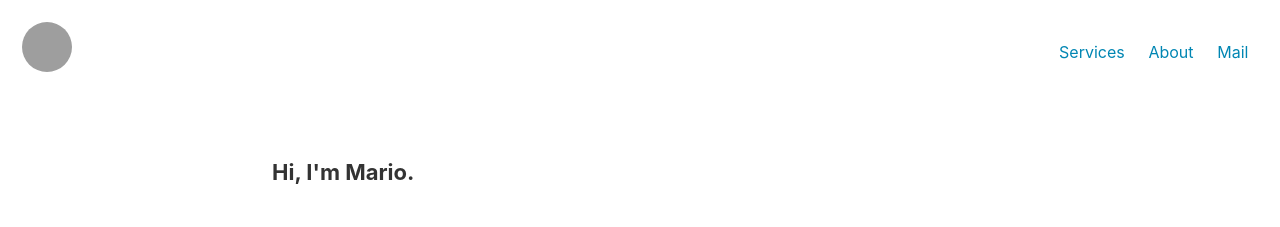
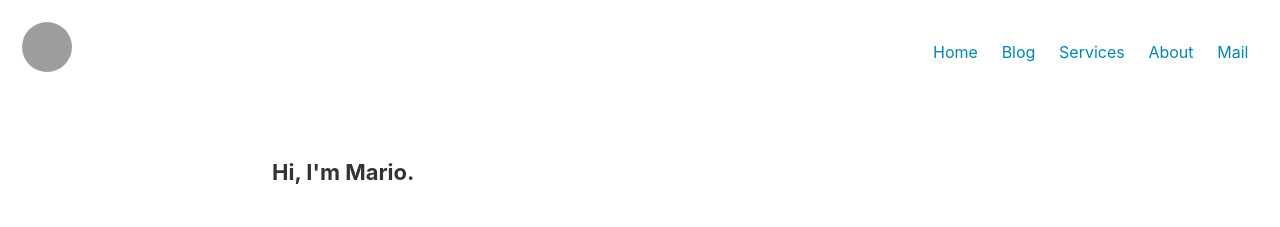
Before and after one commit to mkozjak/mkozjak.github.io, a Jekyll site: the page built from index.html, in a window 1280 px wide. Shown: the top 227 px of the page. Built offline with Jekyll 4.4.1, drawn with Linux system fonts in a browser that asks for light colours; comment, search, counter and statistics services are not loaded; grey boxes are pictures that could not be loaded.

Commit message:
nav: add links to intro and posts

```diff
--- a/_includes/nav.html
+++ b/_includes/nav.html
@@ -5,6 +5,8 @@
       <img src="https://avatars2.githubusercontent.com/u/3506172?s=460&u=12b3e79646d7f9d1180a090167ecff0242808d5f&v=4">
     </a>
     <ul class="navbar">
+      <li><a href="{{ '/' | prepend: site.baseurl | prepend: site.url }}">Home</a></li>
+      <li><a href="{{ '/#posts' | prepend: site.baseurl | prepend: site.url }}">Blog</a></li>
       <li><a href="{{ '/services' | prepend: site.baseurl | prepend: site.url }}">Services</a></li>
       <li><a href="{{ '/about' | prepend: site.baseurl | prepend: site.url }}">About</a></li>
       <li><a href="mailto:kozjakm1@gmail.com" target="_blank">Mail</a></li>
--- a/index.html
+++ b/index.html
@@ -10,12 +10,12 @@ title: Home
     <h2 class="category-title">Posts</h2>
     {% for post in site.posts %}
       {% unless post.next %}
-        <h4 class="category-title">{{ post.date | date: '%Y' }}</h4>
+        <h4 id="posts" class="category-title">{{ post.date | date: '%Y' }}</h4>
       {% else %}
         {% capture year %}{{ post.date | date: '%Y' }}{% endcapture %}
         {% capture nyear %}{{ post.next.date | date: '%Y' }}{% endcapture %}
         {% if year != nyear %}
-          <h4 class="category-title">{{ post.date | date: '%Y' }}</h4>
+          <h4 id="posts" class="category-title">{{ post.date | date: '%Y' }}</h4>
         {% endif %}
       {% endunless %}
       <article class="post-item">
@@ -25,8 +25,7 @@ title: Home
     {% endfor %}
   </div>
 </section>
-
-<section class="tweets">
+<section id="tweets" class="tweets">
   <div class="container">
     <h2 class="post-list-heading">Tweets</h1>
     <a class="twitter-timeline" href="https://twitter.com/mariokozjak" data-tweet-limit="5" data-chrome="nofooter noheader"></a>
```
